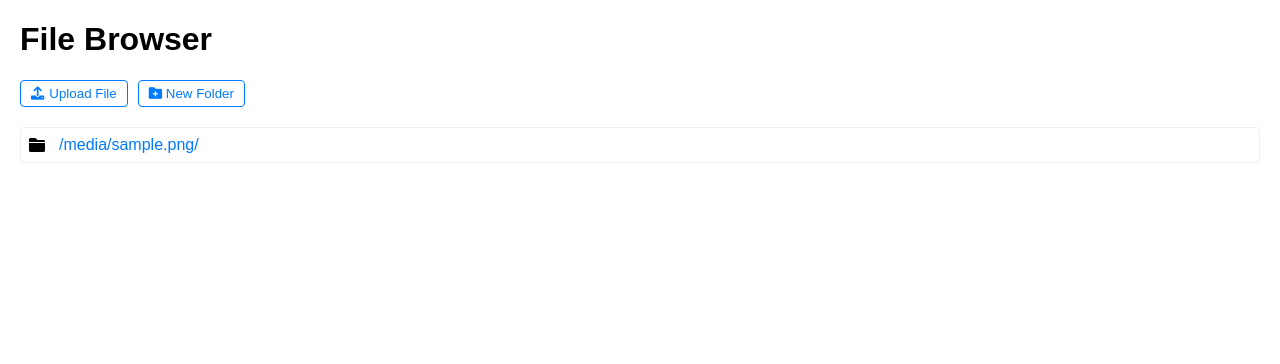
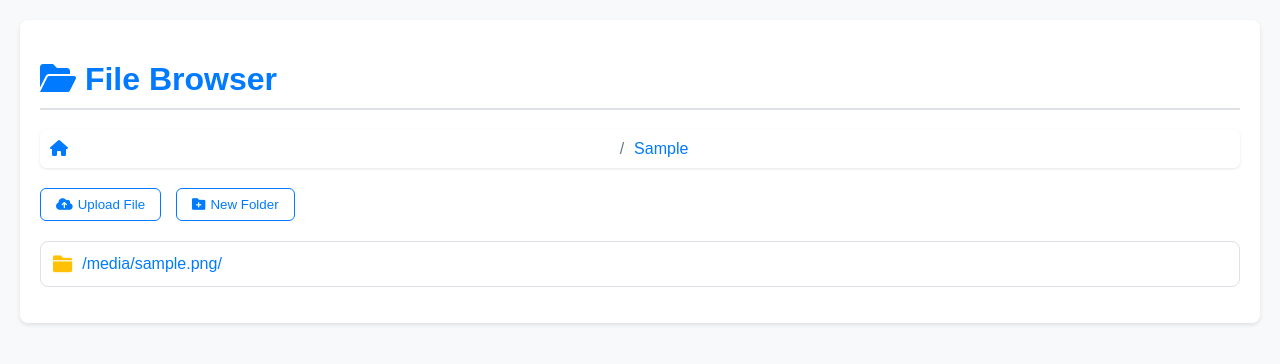
Before and after one commit to Louis292/Web-Files-Server-Python, a Flask app: template templates/index.html in a window 1280 px wide. Shown: the top 364 px of the page. Run offline with Flask 3, Linux system fonts and the light colour scheme; the template is opened without the code that fills it: most values are stand-ins (such as "Sample title", 1, 10 or a date in 2020).

Commit message:
Update index.html

```diff
--- a/templates/index.html
+++ b/templates/index.html
@@ -4,66 +4,155 @@
     <title>File Browser</title>
     <link href="https://cdnjs.cloudflare.com/ajax/libs/font-awesome/6.0.0-beta3/css/all.min.css" rel="stylesheet">
     <style>
+        :root {
+            --primary-color: #007bff;
+            --hover-color: #0056b3;
+            --background-color: #f8f9fa;
+            --border-color: #dee2e6;
+            --text-color: #212529;
+            --icon-color: #6c757d;
+        }
+
         body {
             font-family: Arial, sans-serif;
             margin: 20px;
+            background-color: var(--background-color);
+            color: var(--text-color);
         }
+
+        .container {
+            max-width: 1200px;
+            margin: 0 auto;
+            padding: 20px;
+            background-color: white;
+            border-radius: 8px;
+            box-shadow: 0 2px 4px rgba(0,0,0,0.1);
+        }
+
+        h1 {
+            color: var(--primary-color);
+            border-bottom: 2px solid var(--border-color);
+            padding-bottom: 10px;
+            margin-bottom: 20px;
+        }
+
         ul {
             list-style: none;
             padding: 0;
         }
+
         li {
             margin: 10px 0;
             display: flex;
             align-items: center;
-            padding: 8px;
-            border: 1px solid #eee;
-            border-radius: 4px;
+            padding: 12px;
+            border: 1px solid var(--border-color);
+            border-radius: 8px;
+            transition: all 0.3s ease;
+            background-color: white;
         }
+
         li:hover {
-            background-color: #f8f9fa;
+            transform: translateX(5px);
+            box-shadow: 0 2px 8px rgba(0,0,0,0.1);
         }
+
+        .icon {
+            margin-right: 15px;
+            width: 24px;
+            height: 24px;
+            display: flex;
+            align-items: center;
+            justify-content: center;
+            color: var(--icon-color);
+        }
+
+        .file-icon {
+            font-size: 1.2em;
+        }
+
         a {
             text-decoration: none;
-            color: #007bff;
+            color: var(--primary-color);
             margin-right: 10px;
+            flex-grow: 1;
         }
-        a:hover {
-            text-decoration: underline;
-        }
-        .icon {
-            margin-right: 10px;
-            width: 20px;
-        }
+
         .buttons {
             margin-left: auto;
             display: flex;
             gap: 8px;
         }
+
         button {
-            padding: 5px 10px;
-            border: 1px solid #007bff;
-            background-color: #fff;
-            color: #007bff;
-            border-radius: 4px;
+            padding: 8px 15px;
+            border: 1px solid var(--primary-color);
+            background-color: white;
+            color: var(--primary-color);
+            border-radius: 6px;
             cursor: pointer;
+            display: flex;
+            align-items: center;
+            gap: 5px;
+            transition: all 0.3s ease;
         }
+
         button:hover {
-            background-color: #007bff;
-            color: #fff;
+            background-color: var(--primary-color);
+            color: white;
         }
-        .share-popup, #createFolderPopup {
+
+        .action-buttons {
+            display: flex;
+            gap: 15px;
+            margin: 20px 0;
+            flex-wrap: wrap;
+        }
+
+        .file-input-wrapper {
+            position: relative;
+            overflow: hidden;
+        }
+
+        .file-input-wrapper input[type=file] {
+            position: absolute;
+            left: 0;
+            top: 0;
+            opacity: 0;
+            cursor: pointer;
+            width: 100%;
+            height: 100%;
+        }
+
+        .popup {
             display: none;
             position: fixed;
             top: 50%;
             left: 50%;
             transform: translate(-50%, -50%);
             background: white;
-            padding: 20px;
-            border: 1px solid #ccc;
-            box-shadow: 0 2px 10px rgba(0,0,0,0.1);
+            padding: 25px;
+            border-radius: 8px;
+            box-shadow: 0 4px 12px rgba(0,0,0,0.15);
             z-index: 1000;
+            min-width: 300px;
         }
+
+        .popup h3 {
+            margin-top: 0;
+            color: var(--primary-color);
+            border-bottom: 1px solid var(--border-color);
+            padding-bottom: 10px;
+        }
+
+        .popup input[type="text"] {
+            width: 100%;
+            padding: 8px;
+            margin: 10px 0;
+            border: 1px solid var(--border-color);
+            border-radius: 4px;
+        }
+
         #overlay {
             display: none;
             position: fixed;
@@ -73,78 +162,55 @@
             height: 100%;
             background: rgba(0,0,0,0.5);
             z-index: 999;
-        }
-        .file-input-wrapper button:hover {
-            background-color: #007bff !important;
-            color: #fff !important;
+            backdrop-filter: blur(2px);
         }
 
-        .upload-form button:hover {
-            background-color: #007bff !important;
-            color: #fff !important;
+        .breadcrumb {
+            display: flex;
+            align-items: center;
+            padding: 10px;
+            background-color: white;
+            border-radius: 6px;
+            margin-bottom: 20px;
+            box-shadow: 0 1px 3px rgba(0,0,0,0.1);
         }
 
-        .file-input-wrapper {
-            position: relative;
-            overflow: hidden;
-            display: inline-block;
+        .breadcrumb a {
+            color: var(--primary-color);
+            text-decoration: none;
         }
 
-        .file-input-wrapper input[type=file] {
-            font-size: 100px;
-            position: absolute;
-            left: 0;
-            top: 0;
-            opacity: 0;
-            cursor: pointer;
+        .breadcrumb .separator {
+            margin: 0 10px;
+            color: var(--icon-color);
         }
 
-        .file-input-wrapper button {
-            padding: 5px 10px;
-            border: 1px solid #007bff;
-            background-color: #fff;
-            color: #007bff;
-            border-radius: 4px;
-            cursor: pointer;
-            display: flex;
-            align-items: center;
-            gap: 5px;
-            transition: all 0.3s ease;
-        }
-
-        .upload-form {
-            margin-top: 20px;
-            display: flex;
-            gap: 10px;
-            align-items: center;
-            flex-wrap: wrap;
-        }
-
-        .upload-form button {
-            transition: all 0.3s ease;
-        }
-
-        input[type="text"] {
-            padding: 5px;
-            border: 1px solid #ccc;
-            border-radius: 4px;
-            margin: 5px 0;
-        }
-
-        .action-buttons {
-            display: flex;
-            gap: 10px;
-            margin: 20px 0;
+        .file-type-icon {
+            margin-right: 10px;
+            font-size: 1.2em;
         }
     </style>
 </head>
 <body>
-    <h1>File Browser</h1>
+    <div class="container">
+        <h1><i class="fas fa-folder-open"></i> File Browser</h1>
+
+        <!-- Breadcrumb -->
+        <div class="breadcrumb">
+            <a href="/browse/"><i class="fas fa-home"></i></a>
+            {% set path_parts = current_path.split('/') %}
+            {% for part in path_parts %}
+                {% if part %}
+                    <span class="separator">/</span>
+                    <a href="/browse/{{ '/'.join(path_parts[:loop.index]) }}">{{ part }}</a>
+                {% endif %}
+            {% endfor %}
+        </div>
 
         <div class="action-buttons">
             <div class="file-input-wrapper">
                 <button>
-                <i class="fas fa-upload"></i> Upload File
+                    <i class="fas fa-cloud-upload-alt"></i> Upload File
                     <input type="file" onchange="submitForm(this)">
                 </button>
             </div>
@@ -157,7 +223,31 @@
             {% for file in files %}
             <li>
                 {% if '.' in file %}
-                <i class="fas fa-file icon"></i>
+                    {% set ext = file.split('.')[-1].lower() %}
+                    <!-- Icônes spécifiques selon l'extension -->
+                    {% if ext in ['jpg', 'jpeg', 'png', 'gif'] %}
+                        <i class="fas fa-image file-type-icon" style="color: #e83e8c;"></i>
+                    {% elif ext in ['pdf'] %}
+                        <i class="fas fa-file-pdf file-type-icon" style="color: #dc3545;"></i>
+                    {% elif ext in ['doc', 'docx'] %}
+                        <i class="fas fa-file-word file-type-icon" style="color: #0366d6;"></i>
+                    {% elif ext in ['xls', 'xlsx'] %}
+                        <i class="fas fa-file-excel file-type-icon" style="color: #28a745;"></i>
+                    {% elif ext in ['ppt', 'pptx'] %}
+                        <i class="fas fa-file-powerpoint file-type-icon" style="color: #fd7e14;"></i>
+                    {% elif ext in ['zip', 'rar', '7z'] %}
+                        <i class="fas fa-file-archive file-type-icon" style="color: #795548;"></i>
+                    {% elif ext in ['mp3', 'wav', 'ogg'] %}
+                        <i class="fas fa-file-audio file-type-icon" style="color: #9c27b0;"></i>
+                    {% elif ext in ['mp4', 'avi', 'mov'] %}
+                        <i class="fas fa-file-video file-type-icon" style="color: #e91e63;"></i>
+                    {% elif ext in ['py', 'js', 'html', 'css', 'java', 'cpp'] %}
+                        <i class="fas fa-file-code file-type-icon" style="color: #0066cc;"></i>
+                    {% elif ext in ['txt', 'md'] %}
+                        <i class="fas fa-file-alt file-type-icon" style="color: #6c757d;"></i>
+                    {% else %}
+                        <i class="fas fa-file file-type-icon" style="color: #6c757d;"></i>
+                    {% endif %}
                     <a href="/browse/{{ current_path }}/{{ file }}" target="_blank">{{ file }}</a>
                     <div class="buttons">
                         <button onclick="shareFile('{{ current_path }}/{{ file }}')">
@@ -170,7 +260,7 @@
                         </a>
                     </div>
                 {% else %}
-                <i class="fas fa-folder icon"></i>
+                    <i class="fas fa-folder file-type-icon" style="color: #ffc107;"></i>
                     <a href="/browse/{{ current_path }}/{{ file }}/">{{ file }}/</a>
                 {% endif %}
             </li>
@@ -183,22 +273,35 @@
         </form>
 
         <!-- Share Popup -->
-    <div id="sharePopup" class="share-popup">
-        <h3>Share Link</h3>
-        <input type="text" id="shareUrl" readonly style="width: 100%; margin: 10px 0;">
-        <button onclick="copyShareLink()">Copy Link</button>
-        <button onclick="closeSharePopup()">Close</button>
+        <div id="sharePopup" class="popup">
+            <h3><i class="fas fa-share-alt"></i> Share Link</h3>
+            <input type="text" id="shareUrl" readonly>
+            <div class="buttons" style="justify-content: flex-end; margin-top: 15px;">
+                <button onclick="copyShareLink()">
+                    <i class="fas fa-copy"></i> Copy Link
+                </button>
+                <button onclick="closeSharePopup()">
+                    <i class="fas fa-times"></i> Close
+                </button>
+            </div>
         </div>
 
         <!-- Create Folder Popup -->
-    <div id="createFolderPopup" class="share-popup">
-        <h3>Create New Folder</h3>
-        <input type="text" id="folderName" placeholder="Enter folder name" style="width: 100%; margin: 10px 0;">
-        <button onclick="createFolder()">Create</button>
-        <button onclick="closeCreateFolderPopup()">Cancel</button>
+        <div id="createFolderPopup" class="popup">
+            <h3><i class="fas fa-folder-plus"></i> Create New Folder</h3>
+            <input type="text" id="folderName" placeholder="Enter folder name">
+            <div class="buttons" style="justify-content: flex-end; margin-top: 15px;">
+                <button onclick="createFolder()">
+                    <i class="fas fa-check"></i> Create
+                </button>
+                <button onclick="closeCreateFolderPopup()">
+                    <i class="fas fa-times"></i> Cancel
+                </button>
+            </div>
         </div>
 
         <div id="overlay"></div>
+    </div>
 
     <script>
         function submitForm(input) {
@@ -226,7 +329,12 @@
             const shareUrl = document.getElementById('shareUrl');
             shareUrl.select();
             document.execCommand('copy');
-        alert('Link copied to clipboard!');
+            const button = event.target.closest('button');
+            const originalText = button.innerHTML;
+            button.innerHTML = '<i class="fas fa-check"></i> Copied!';
+            setTimeout(() => {
+                button.innerHTML = originalText;
+            }, 2000);
         }
 
         function closeSharePopup() {
@@ -267,7 +375,6 @@
                 if (data.error) {
                     alert(data.error);
                 } else {
-                alert('Folder created successfully');
                     window.location.reload();
                 }
             })
@@ -280,12 +387,17 @@
             });
         }
 
-    // Add keyboard event listener for the folder name input
         document.getElementById('folderName').addEventListener('keypress', function(e) {
             if (e.key === 'Enter') {
                 createFolder();
             }
         });
+
+        // Fermer les popups quand on clique sur l'overlay
+        document.getElementById('overlay').addEventListener('click', function() {
+            closeSharePopup();
+            closeCreateFolderPopup();
+        });
     </script>
 </body>
 </html>
```
Lines whose indentation alone changed are shown as unchanged.
